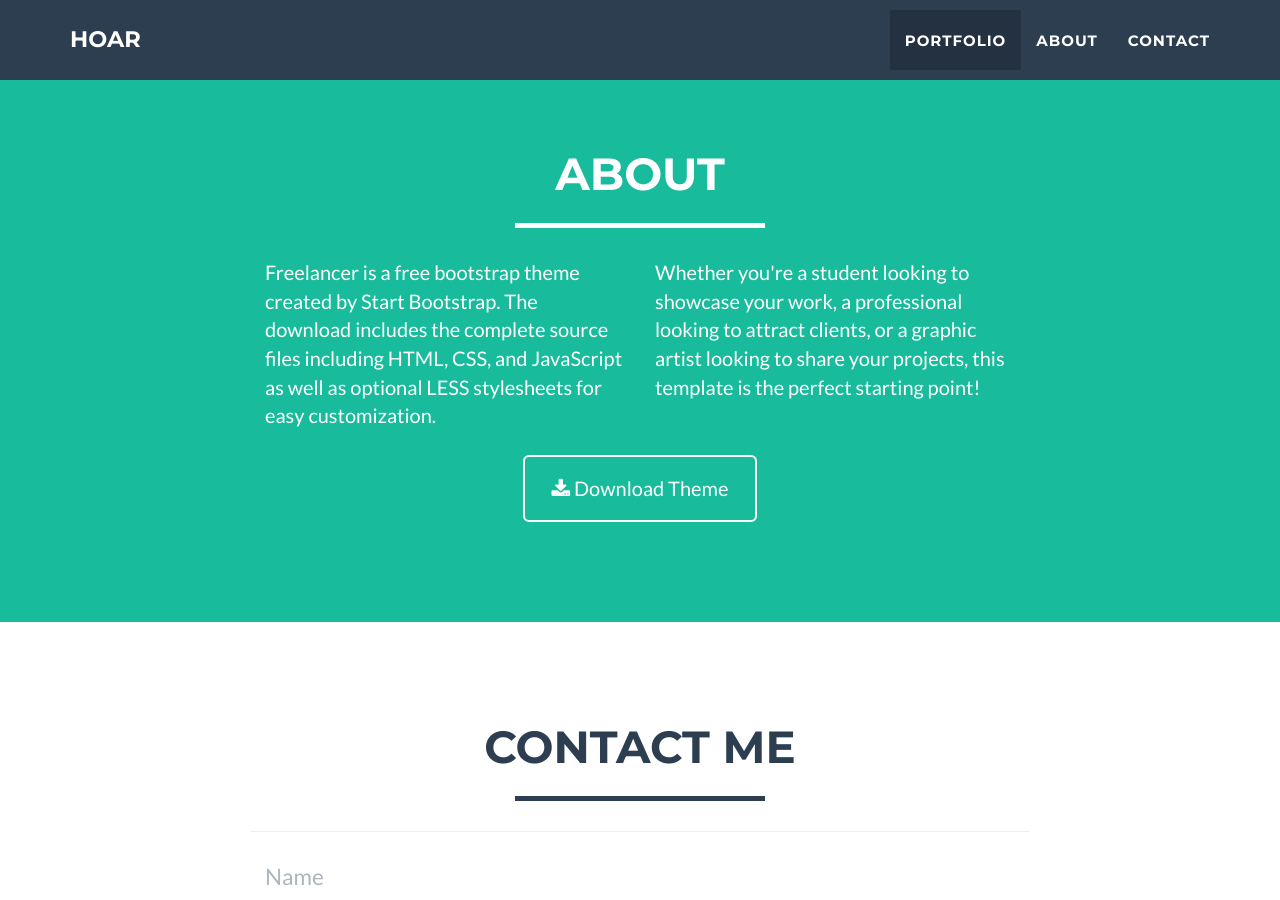
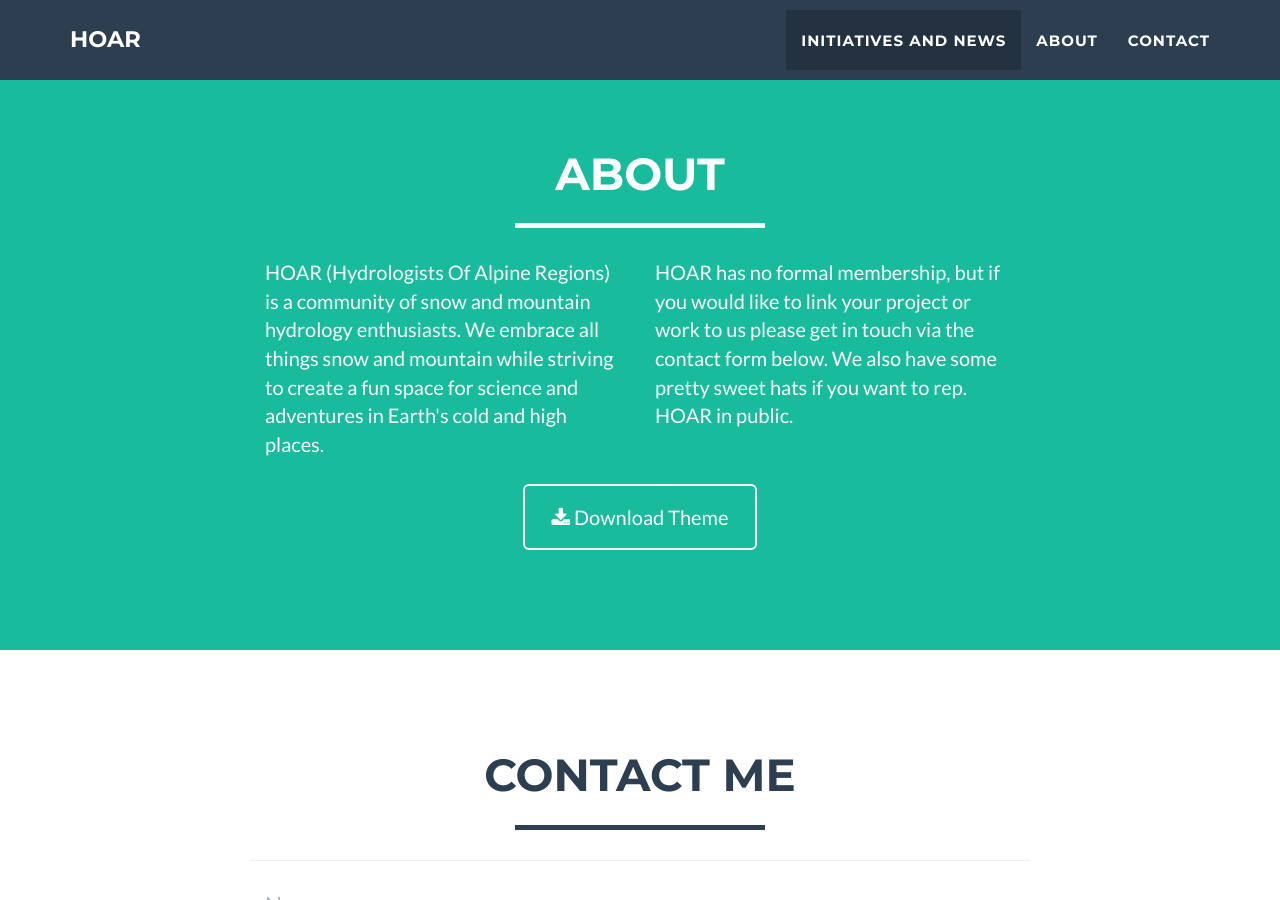
Before and after one commit to HOARorg/HOARorg.github.io, a Jekyll site: the page built from index.html, in a window 1280 px wide and 900 px high, scrolled down 1566 px. Built offline with Jekyll 4.4.1, drawn with Linux system fonts in a browser that asks for light colours.

Commit message:
change navigation

```diff
--- a/_includes/about.html
+++ b/_includes/about.html
@@ -9,10 +9,10 @@
             </div>
             <div class="row">
                 <div class="col-lg-4 col-lg-offset-2">
-                    <p>Freelancer is a free bootstrap theme created by Start Bootstrap. The download includes the complete source files including HTML, CSS, and JavaScript as well as optional LESS stylesheets for easy customization.</p>
+                    <p>HOAR (Hydrologists Of Alpine Regions) is a community of snow and mountain hydrology enthusiasts. We embrace all things snow and mountain while striving to create a fun space for science and adventures in Earth's cold and high places.</p>
                 </div>
                 <div class="col-lg-4">
-                    <p>Whether you're a student looking to showcase your work, a professional looking to attract clients, or a graphic artist looking to share your projects, this template is the perfect starting point! </p>
+                    <p>HOAR has no formal membership, but if you would like to link your project or work to us please get in touch via the contact form below. We also have some pretty sweet hats if you want to rep. HOAR in public.</p>
                 </div>
                 <div class="col-lg-8 col-lg-offset-2 text-center">
                     <a href="#" class="btn btn-lg btn-outline">
--- a/_includes/nav.html
+++ b/_includes/nav.html
@@ -19,7 +19,7 @@
                         <a href="#page-top"></a>
                     </li>
                     <li class="page-scroll">
-                        <a href="#portfolio">Portfolio</a>
+                        <a href="#portfolio">Initiatives and News</a>
                     </li>
                     <li class="page-scroll">
                         <a href="#about">About</a>
```
